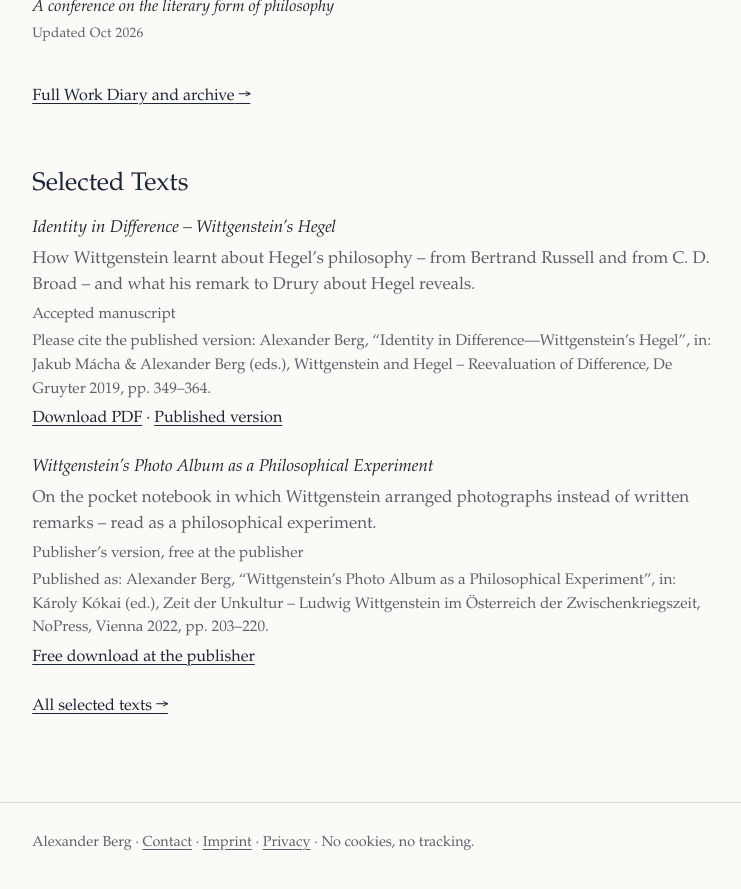
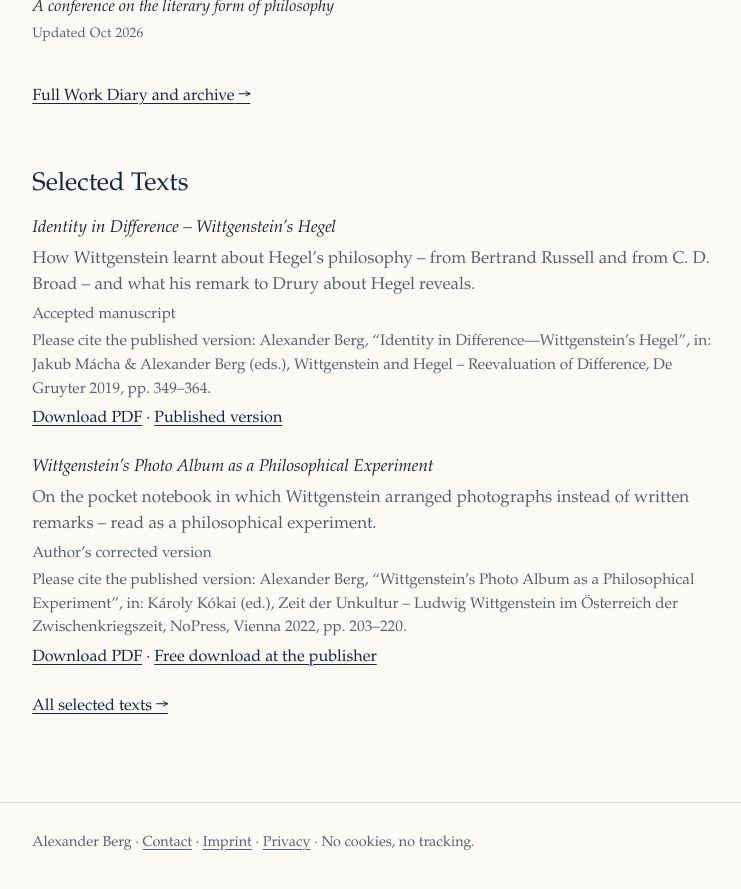
Before and after one commit to dralexanderberg/website, a Jekyll site: the page built from index.html, in a window 1280 px wide and 900 px high, scrolled down 1743 px. Shown: the top 889 px of the window, without its empty margins (68-809 px from the left). Built offline with Jekyll 4.4.1, drawn with Linux system fonts in a browser that asks for light colours.

Commit message:
Selected Texts: author's corrected version of the photo album essay
PDF rebuilt from the NoPress open-access version with the printed page
numbers in brackets, a notice pointing to the published version and a
list of corrections (January 1945, isomorphism, umlauts in notes 2 and 3,
WWK reference). The free download at the publisher stays linked.

Co-Authored-By: Claude Opus 5.5 <noreply@anthropic.com>
Claude-Session: https://claude.ai/code/session_01DaTNutaFvg9aFZdq3qhdu7

```diff
--- a/_data/selected_texts.yml
+++ b/_data/selected_texts.yml
@@ -8,7 +8,7 @@
 #
 # - pub: identity-in-difference    # id of the entry in publications.yml
 #   file: /texts/berg-2019-identity-in-difference.pdf   # leave out if the text is only linked
-#   version: accepted manuscript   # preprint | accepted manuscript | publisher's version
+#   version: accepted manuscript   # preprint | accepted manuscript | author’s corrected version | publisher's version
 #   cite: "Alexander Berg, Identity in Difference – Wittgenstein’s Hegel, in: … (De Gruyter 2019), 349–364."
 #   open_access: https://…         # optional: free version at the publisher or conference
 #   note: One sentence on what the text is about.   # optional
@@ -20,7 +20,8 @@
   note: How Wittgenstein learnt about Hegel’s philosophy – from Bertrand Russell and from C. D. Broad – and what his remark to Drury about Hegel reveals.
 
 - pub: photo-album-experiment
-  version: publisher’s version, free at the publisher
+  file: /texts/berg-2022-wittgensteins-photo-album.pdf
+  version: author’s corrected version
   cite: "Alexander Berg, “Wittgenstein’s Photo Album as a Philosophical Experiment”, in: Károly Kókai (ed.), Zeit der Unkultur – Ludwig Wittgenstein im Österreich der Zwischenkriegszeit, NoPress, Vienna 2022, pp. 203–220."
   open_access: https://www.nopress.at/wittgenstein/
   note: On the pocket notebook in which Wittgenstein arranged photographs instead of written remarks – read as a philosophical experiment.
--- a/_includes/pub-cite.html
+++ b/_includes/pub-cite.html
@@ -12,4 +12,4 @@
 {%- if p.isbn %} – ISBN {{ p.isbn }}{% endif -%}
 {%- if p.url %} – <a href="{{ p.url }}">{{ link_label }}</a>{% endif -%}
 {%- if p.toc %} – <a href="{{ p.toc | relative_url }}">Table of contents (PDF)</a>{% endif -%}
-{%- if site.data.selected_texts %}{% assign st = site.data.selected_texts | where: "pub", p.id | first %}{% if st.file %} – <a href="{{ st.file | relative_url }}">{{ st.version | capitalize }} (PDF)</a>{% elsif st.open_access %} – <a href="{{ st.open_access }}">Free download at the publisher</a>{% endif %}{% endif -%}
+{%- if site.data.selected_texts %}{% assign st = site.data.selected_texts | where: "pub", p.id | first %}{% if st.file %} – <a href="{{ st.file | relative_url }}">{{ st.version | capitalize }} (PDF)</a>{% endif %}{% if st.open_access %} – <a href="{{ st.open_access }}">Free download at the publisher</a>{% endif %}{% endif -%}
--- a/_includes/text-entry.html
+++ b/_includes/text-entry.html
@@ -5,7 +5,7 @@
   <span class="entry-title">{% if p %}{{ p.title }}{% else %}{{ t.title }}{% endif %}</span>
   {% if t.note %}<span class="entry-note">{{ t.note }}</span>{% endif %}
   <span class="text-version">{{ t.version | capitalize }}</span>
-  {% if t.cite %}<span class="text-cite">{% if t.version contains "manuscript" or t.version contains "preprint" %}Please cite the published version: {% else %}Published as: {% endif %}{{ t.cite }}</span>{% endif %}
+  {% if t.cite %}<span class="text-cite">{% if t.file %}Please cite the published version: {% else %}Published as: {% endif %}{{ t.cite }}</span>{% endif %}
   <span class="text-links">
     {%- if t.file %}<a href="{{ t.file | relative_url }}">Download PDF</a>{% endif %}
     {%- if t.open_access %}{% if t.file %} · {% endif %}<a href="{{ t.open_access }}">Free download at the publisher</a>{% endif %}
```
Also changed, not shown: 1 other file.
